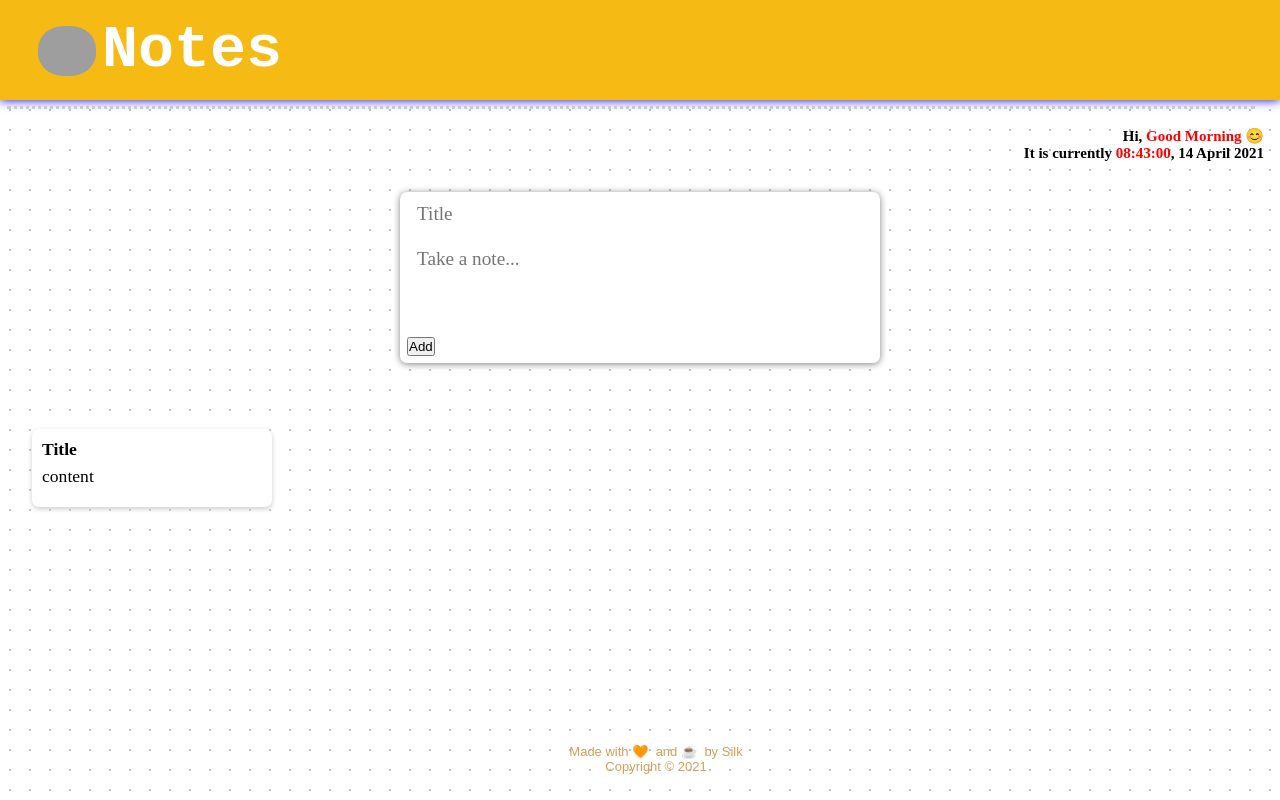
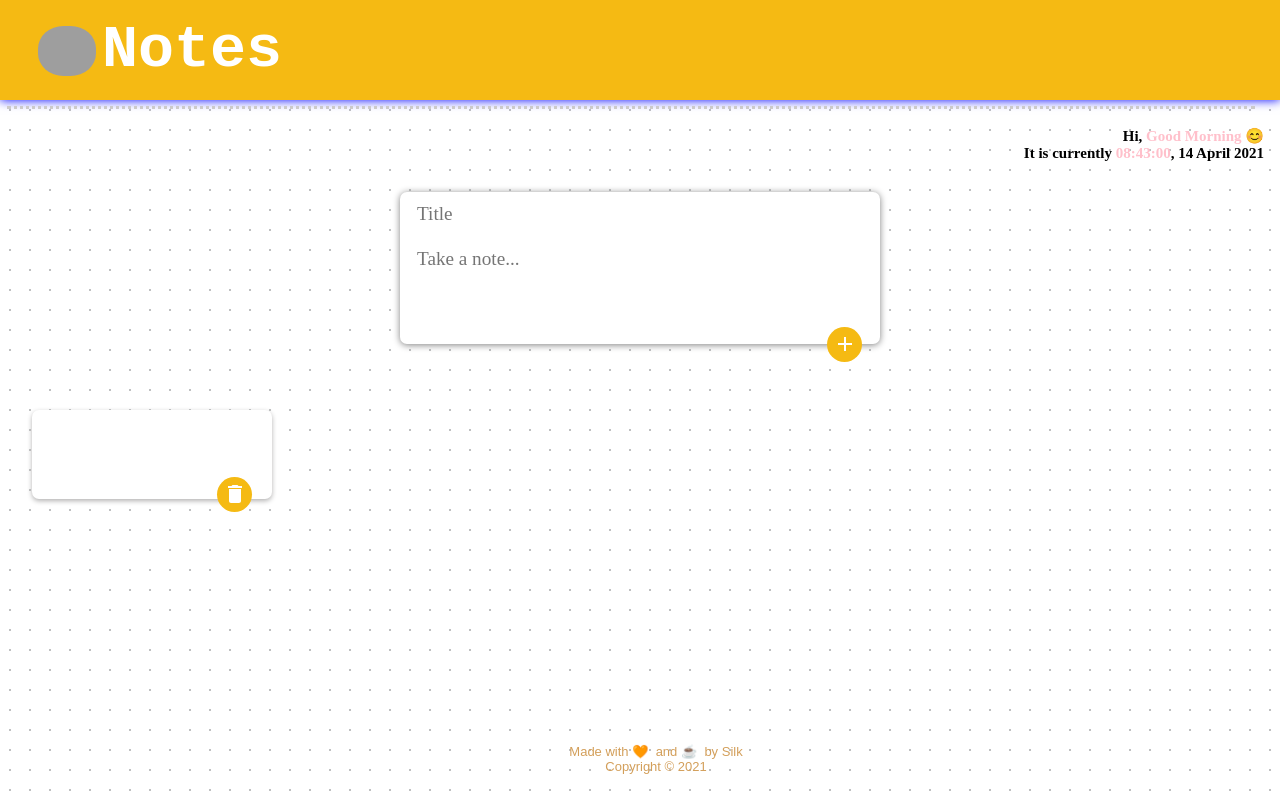
Before and after one commit to silky09/Notes, a React (Create React App) app in the folder my-todos/: page / in a window 1280 px wide. Built offline with nearby package versions, Linux system fonts and the light colour scheme; grey boxes are pictures that could not be loaded.

Commit message:
Added icon and hover property.

```diff
--- a/my-todos/package.json
+++ b/my-todos/package.json
@@ -3,6 +3,8 @@
   "version": "0.1.0",
   "private": true,
   "dependencies": {
+    "@material-ui/core": "^4.11.4",
+    "@material-ui/icons": "^4.11.2",
     "@testing-library/jest-dom": "^5.11.10",
     "@testing-library/react": "^11.2.6",
     "@testing-library/user-event": "^12.8.3",
--- a/my-todos/src/components/CreateArea/CreateArea.css
+++ b/my-todos/src/components/CreateArea/CreateArea.css
@@ -19,3 +19,21 @@ form textarea {
   resize: none;
   margin-bottom: 15px;
 }
+
+form button {
+  border-radius: 50%;
+  border: none;
+  background: #f5ba13;
+  color: #fff;
+  width: 35px;
+  height: 35px;
+  position: absolute;
+  right: 18px;
+  bottom: -18px;
+  cursor: pointer;
+  padding: 5px;
+}
+
+button:hover {
+  background-color: rgb(0, 89, 255);
+}
--- a/my-todos/src/components/CreateArea/CreateArea.jsx
+++ b/my-todos/src/components/CreateArea/CreateArea.jsx
@@ -1,15 +1,37 @@
-import React from 'react';
+import React, {useState} from 'react';
 import './CreateArea.css';
+import AddIcon from "@material-ui/icons/Add";
 
 const CreateArea = () => {
+  const [note, setNote] = useState({
+    title: "",
+    content: "",
+  });
+
+  const [add, setAdd] = useState();
+
+  function onChangeValue(e) {
+    const { name, value } = e.target;
+
+    setNote(preValue => {
+      return {
+       ...preValue, [name]: value
+     }
+   })
+  }
+
+  function onClickValue(e) {
+    e.preventDefault(); // used for not refreshing the screen
+    setAdd();
+  }
   return (
     <div>
       <form>
-        <input name="Title" type="text" placeholder="Title"  />
+        <input onChange={onChangeValue} name="title" value={note.title} type="text" placeholder="Title" autoComplete="off" />
         <p>
-          <textarea name="content" placeholder="Take a note..." rows="3"></textarea>
+          <textarea onChange={onChangeValue} name="content" value={note.content} placeholder="Take a note..." rows="3"></textarea>
         </p>
-        <button>Add</button>
+        <button onClick={onClickValue}><AddIcon /></button>
 
       </form>
     </div>
--- a/my-todos/src/components/DateTime/Time.jsx
+++ b/my-todos/src/components/DateTime/Time.jsx
@@ -35,10 +35,10 @@ const Time = () => {
 
   if (currentHours < 12) {
     message = "Good Morning";
-    colorChange.color = "red";
+    colorChange.color = "pink";
   } else if (currentHours < 18) {
     message = "Good Afternoon";
-    colorChange.color = "purple";
+    colorChange.color = "green";
   } else {
     message = "Good Evening";
     colorChange.color = "blue";
--- a/my-todos/src/components/Note/Note.jsx
+++ b/my-todos/src/components/Note/Note.jsx
@@ -1,11 +1,15 @@
-import React from 'react'
-import './note.css'
+import React from 'react';
+import './note.css';
+import DeleteIcon from "@material-ui/icons/Delete";
 
-const Note = () => {
+
+const Note = (props) => {
   return (
     <div className="note">
-      <h1>Title</h1>
-      <p>content</p>
+      <h1>{props.title}</h1>
+      <br/>
+      <p>{props.content}</p>
+      <button><DeleteIcon /></button>
     </div>
   )
 }
--- a/my-todos/src/components/Note/note.css
+++ b/my-todos/src/components/Note/note.css
@@ -1,7 +1,7 @@
 .note {
   background: #fff;
   border-radius: 7px;
-  box-shadow: 0 2px 5px #ccc;
+  box-shadow: 0 2px 5px rgb(179, 178, 178);
   padding: 10px;
   width: 240px;
   margin: 16px;
@@ -17,3 +17,25 @@
   white-space: pre-wrap;
   word-wrap: break-word;
 }
+
+.note button {
+  border-radius: 50%;
+  border: none;
+  background: #f5ba13;
+  color: #fff;
+  width: 35px;
+  height: 35px;
+  position: relative;
+  float: right;
+  bottom: -23px;
+  margin-right: 10px;
+  cursor: pointer;
+  outline: none;
+  z-index: 1;
+  padding: 5px;
+  /* TODO: use z-index for positioning elements*/
+}
+
+button:hover {
+  background-color: rgb(0, 89, 255);
+}
```
Also changed, not shown: 1 other file (tests, documents, lock files or other folders).
